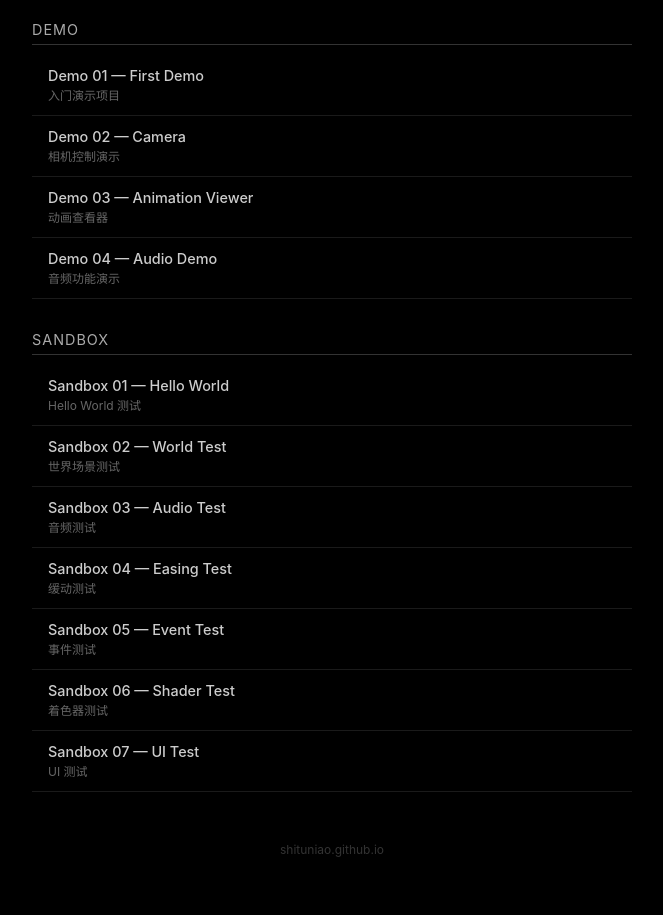
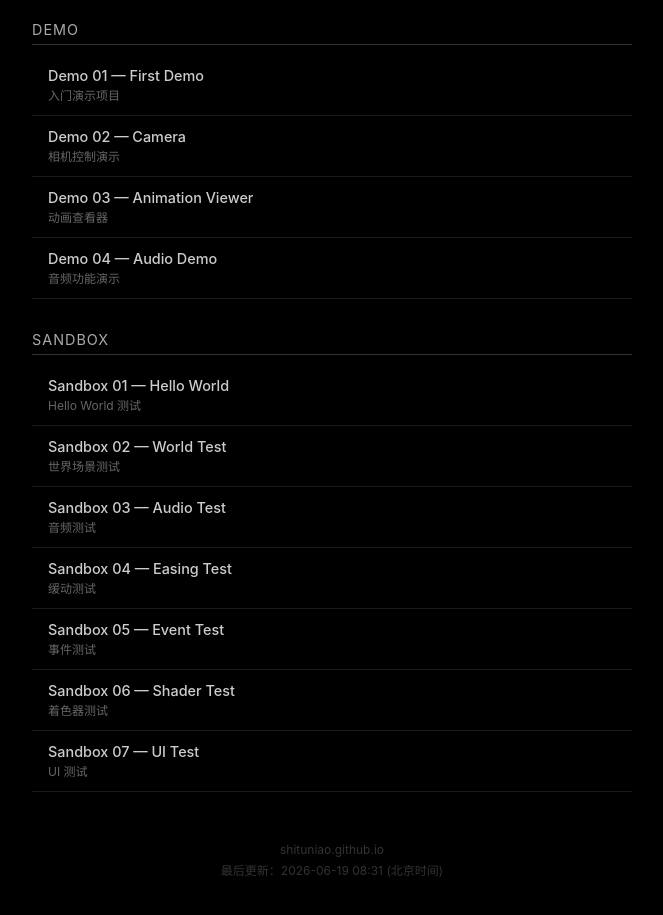
Before and after one commit to shituniao/shituniao.github.io, a plain HTML site: page index.html in a window 1280 px wide. Shown: the part 79-994 px from the top of the page, without its empty margins (308-971 px from the left). Drawn offline with Linux system fonts and the light colour scheme.

Commit message:
demo时间戳

```diff
--- a/index.html
+++ b/index.html
@@ -130,6 +130,7 @@
         </div>
 
         <div class="footer">shituniao.github.io</div>
+        <div class="footer" style="margin-top:4px">最后更新：2026-06-19 08:31 (北京时间)</div>
     </div>
 </body>
 </html>
```
